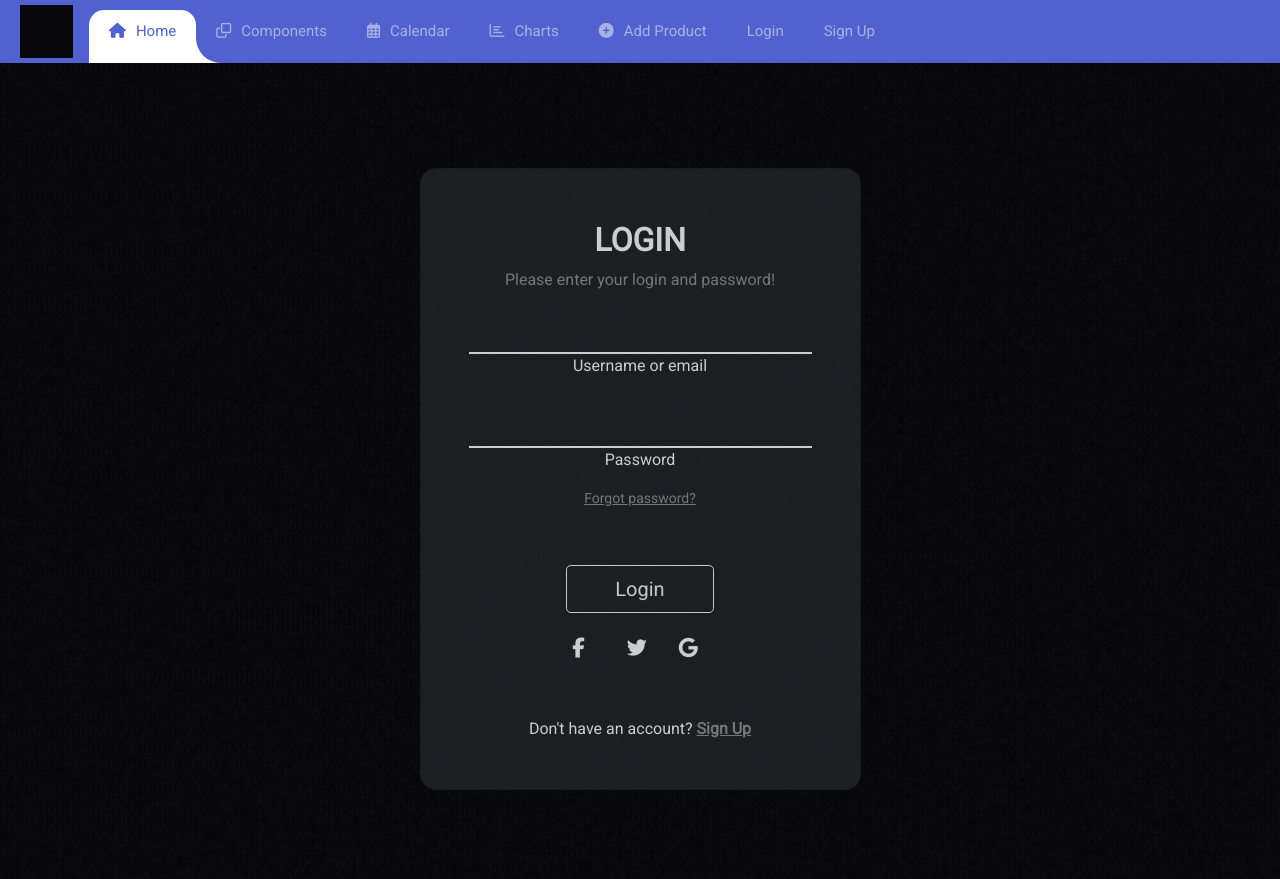
After one commit to MiranTaslidza/django-e-commerce, a Django app: page /profiles/login/ in a window 1280 px wide. The commit adds this page. Run offline with Django 5.2, Linux system fonts and the light colour scheme.

Commit message:
login, regtister, logout

```diff
--- a/a_core/settings.py
+++ b/a_core/settings.py
@@ -144,3 +144,8 @@ MEDIA_ROOT = BASE_DIR / 'media'  # Folder gde će se čuvati otpremljeni fajlovi
 DEFAULT_AUTO_FIELD = 'django.db.models.BigAutoField'
 
 ALLOWED_HOSTS = ['localhost', '127.0.0.1', '.ngrok-free.app']
+
+AUTHENTICATION_BACKENDS = [
+    'profiles.backends.EmailOrUsernameModelBackend',
+    'django.contrib.auth.backends.ModelBackend',
+]
--- /dev/null
+++ b/profiles/static/profiles/css/login-register.css
@@ -0,0 +1,29 @@
+/* postavljanje slike na pozadinu slika se nalazi u static fajlu logo.gif */
+body {
+  background-image: url('/static/img/logo.gif');
+  background-size: cover;
+  background-position: center;
+  background-repeat: no-repeat;
+}
+
+input.form-control {
+  border: none;
+  border-bottom: 2px solid white;
+  border-radius: 0;
+  background-color: transparent;
+
+  outline: none;
+}
+
+input.form-control:focus {
+  border-bottom: 2px solid #00bfff; /* npr. plava linija kad je aktivan */
+  box-shadow: none;
+}
+.form-outline .form-control {
+  border: none !important;
+  border-bottom: 2px solid white !important;
+  border-radius: 0 !important;
+  background-color: transparent !important;
+  color: white !important;
+  box-shadow: none !important;
+}
--- /dev/null
+++ b/profiles/templates/profiles/login.html
@@ -0,0 +1,68 @@
+{% extends 'base.html' %} <!-- uvoizim sadržaj base.html -->
+
+{% block title %}Login{% endblock title %} <!-- ovdje se menja title -->
+
+{% load static %} <!-- uvoizim static fajle -->
+
+{% block styles %}
+<link rel="stylesheet" href="{% static 'profiles/css/login-register.css' %}" type="text/css">
+{% endblock styles %}
+
+<!-- blok za JS static fajlova -->
+{% block scripts %}
+{% endblock scripts %}
+
+<!-- blok za sadržaj -->
+{% block content %}
+
+  <form method="post" action="{% url 'login' %}">
+    {% csrf_token %}
+    <section class="vh-100 gradient-custom">
+      <div class="container py-5 h-100">
+        <div class="row d-flex justify-content-center align-items-center h-100">
+          <div class="col-12 col-md-8 col-lg-6 col-xl-5">
+
+            <div class="card bg-dark text-white" style="border-radius: 1rem; opacity: 0.8;">
+              <div class="card-body p-5 text-center">
+
+                <div class="mb-md-2 mt-md-1 pb-5">
+
+                  <h2 class="fw-bold mb-2 text-uppercase">Login</h2>
+                  <p class="text-white-50 mb-4">Please enter your login and password!</p>
+
+                  <div data-mdb-input-init class="form-outline form-white mb-4">
+                    <input type="text" name="username" class="form-control username" />
+                    <label class="form-label" for="typeEmailX">Username or email</label>
+                  </div>
+
+                  <div data-mdb-input-init class="form-outline form-white mb-2">
+                    <input type="password" name="password" class="form-control password"/>
+                    <label class="form-label" for="typePasswordX">Password</label>
+                  </div>
+
+                  <p class="small mb-5 pb-lg-2"><a class="text-white-50" href="#!">Forgot password?</a></p>
+
+                  <button data-mdb-button-init data-mdb-ripple-init class="btn btn-outline-light btn-lg px-5"
+                    type="submit">Login</button>
+
+                  <div class="d-flex justify-content-center text-center mt-4 ">
+                    <a href="#!" class="text-white"><i class="fab fa-facebook-f fa-lg"></i></a>
+                    <a href="#!" class="text-white"><i class="fab fa-twitter fa-lg mx-4 px-2"></i></a>
+                    <a href="#!" class="text-white"><i class="fab fa-google fa-lg"></i></a>
+                  </div>
+                </div>
+
+                <div>
+                  <p class="mb-0">Don't have an account? <a href="{% url 'register' %}" class="text-white-50 fw-bold">Sign Up</a>
+                  </p>
+                </div>
+
+              </div>
+            </div>
+          </div>
+        </div>
+      </div>
+    </section>
+  </form>
+
+{% endblock content %}
--- a/profiles/urls.py
+++ b/profiles/urls.py
@@ -2,5 +2,7 @@ from django.urls import path
 from . import views
 
 urlpatterns = [
-
+    path('login/', views.user_login, name='login'),
+    path('logout/', views.logout_view, name='logout'),
+    path('register/', views.register, name='register'),
 ]
--- a/profiles/views.py
+++ b/profiles/views.py
@@ -1,3 +1,38 @@
-from django.shortcuts import render
+from django.shortcuts import render, redirect
+from .forms import CustomUserCreationForm
+from django.contrib.auth import authenticate
+from django.contrib.auth import logout
+from django.contrib.auth import authenticate, login as auth_login
 
-# Create your views here.
+#login
+def user_login(request):
+    if request.method == 'POST':
+        username = request.POST['username']
+        password = request.POST['password']
+        user = authenticate(request, username=username, password=password)
+        if user is not None:
+            auth_login(request, user)  # koristi Django login
+            return redirect('home')
+        else:
+            # možeš dodati poruku da su loši podaci
+            pass
+    return render(request, 'profiles/login.html')
+
+
+#logout
+def logout_view(request):
+    logout(request)
+    return redirect('login')
+
+
+def register(request):
+    if request.method == "POST":
+        form = CustomUserCreationForm(request.POST)
+        if form.is_valid():
+            form.save()
+            return redirect("login")
+        else:
+            return render(request, "profiles/register.html", {"form": form})
+    else:
+        form = CustomUserCreationForm()
+    return render(request, "profiles/register.html", {"form": form})
--- a/templates/navbar.html
+++ b/templates/navbar.html
@@ -34,9 +34,15 @@
             <li class="nav-item">
                 <a class="nav-link" href="{% url 'add_product' %}">{{ request.user.username }}</a>
             </li>
+            <li class="nav-item">
+                <a class="nav-link" href="{% url 'logout' %}"><i class="fa-solid fa-right-from-bracket"></i>Logout</a>
+            </li>
             {% else %}
             <li class="nav-item">
-                <a class="nav-link" href="#">Login</a>
+                <a class="nav-link" href="{% url 'login' %}">Login</a>
+            </li>
+            <li class="nav-item">
+                <a class="nav-link" href="{% url 'register' %}">Sign Up</a>
             </li>
             {% endif %}
 
```
Also changed, not shown: profiles/forms.py (added, +29 -0 lines), profiles/templates/profiles/backends.py (added, +19 -0 lines), profiles/templates/profiles/register.html (added, +76 -0 lines).
